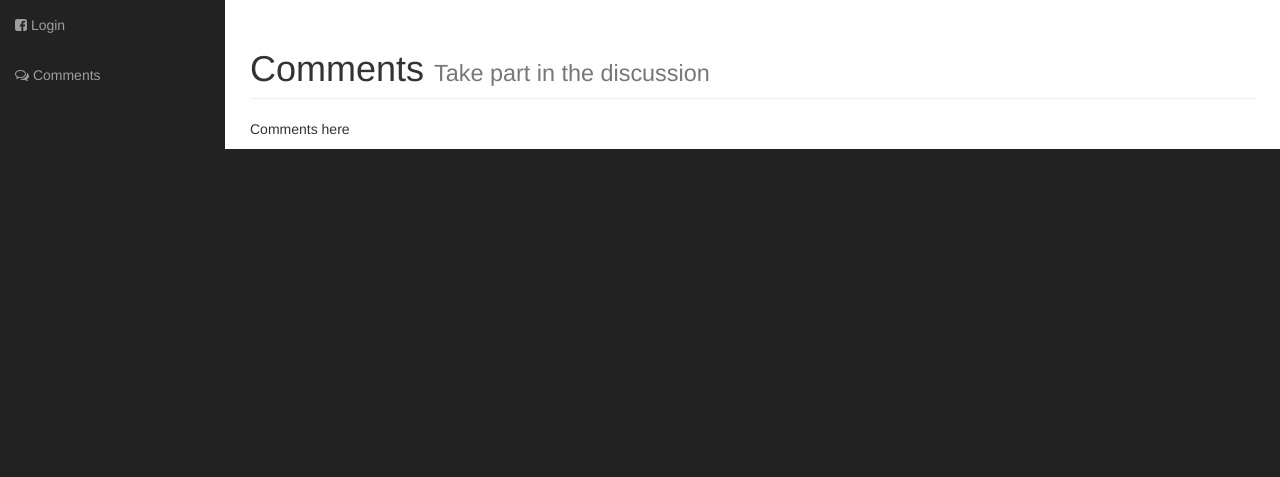
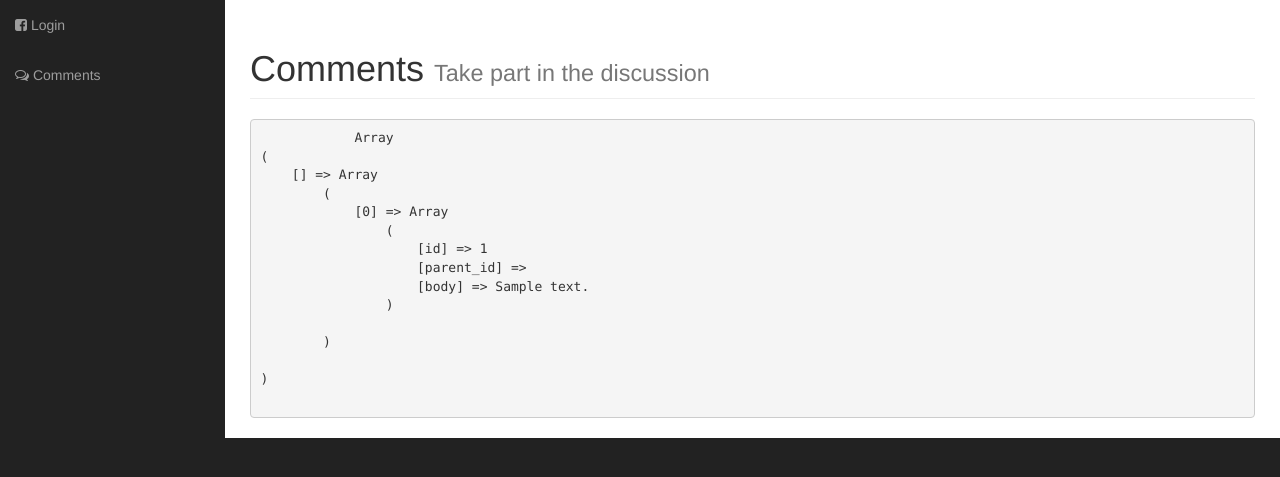
Before and after one commit to SergeZak/facebook.auth, a PHP site: page /comments in a window 1280 px wide. Shown: the part 51-528 px from the top of the page. Run offline with PHP 8.4, Linux system fonts and the light colour scheme; tables that the repository leaves empty or names only in its code hold one stand-in row (values such as "Sample post"); some libraries are stand-ins or nearby versions.

Commit message:
fetched primary tree of comments

```diff
--- a/application/controllers/controller_comments.php
+++ b/application/controllers/controller_comments.php
@@ -11,6 +11,9 @@ class Controller_Comments extends Controller
 
     function action_index()
     {
-        $this->view->generate('comments_view.php');
+
+        $commentsTree = $this->model->getAllCommentsTree();
+
+        $this->view->generate('comments_view.php', compact('commentsTree'));
     }
 }
--- a/application/models/model_comments.php
+++ b/application/models/model_comments.php
@@ -2,10 +2,24 @@
 
 class Model_Comments extends Model
 {
+
+
 
     public function get_data()
     {
 
     }
 
+    function getAllCommentsTree(){
+        $sql = "SELECT id, parent_id, body FROM comments";
+        $stmt = $this->pdo->query($sql);
+
+        $comments = array();
+        while ($comment = $stmt->fetch()){
+            $comments[$comment['parent_id']][] =  $comment;
+        }
+
+        return $comments;
+    }
+
 }
--- a/application/views/comments_view.php
+++ b/application/views/comments_view.php
@@ -10,6 +10,26 @@
 
 <div class="row">
     <div class="col-md-12">
-        Comments here
+        <pre>
+            <?php
+            print_r($commentsTree);
+
+            function  build_tree($commentsTree,$parent_id){
+                if(is_array($commentsTree) && isset($commentsTree[$parent_id])){
+                    $tree = '<ul>';
+                    foreach($commentsTree[$parent_id] as $cat){
+                        $tree .= '<li>'.$cat['body'];
+                        $tree .=  build_tree($commentsTree,$cat['id']);
+                        $tree .= '</li>';
+                    }
+                    $tree .= '</ul>';
+                }
+                else return null;
+                return $tree;
+            }
+
+            echo build_tree($commentsTree,0);
+            ?>
+        </pre>
     </div>
 </div>
```
